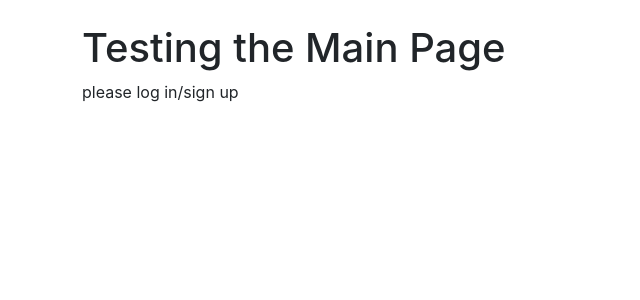
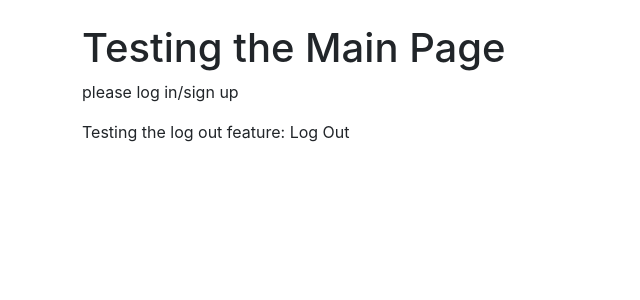
Before and after one commit to Charan-Karthik/MERN-Auth-Practice, a React (Create React App) app in the folder client/: page / in a window 1280 px wide. Shown: the top 300 px of the page, without its empty margins (0-640 px from the left). Built offline with nearby package versions, Linux system fonts and the light colour scheme.

Commit message:
log out functionality

```diff
--- a/client/src/views/MainPage.jsx
+++ b/client/src/views/MainPage.jsx
@@ -4,6 +4,7 @@ import jwt from 'jwt-decode'
 const MainPage = () => {
 
     const [loggedInUser, setLoggedInUser] = useState(null)
+    // const [logOutAction, setLogOutAction] = useState(false)
 
     useEffect(() => {
         const token = localStorage.getItem('token')
@@ -18,11 +19,19 @@ const MainPage = () => {
         }
     }, [])
 
+    const logout = () => {
+        console.log("i've been clicked")
+        localStorage.removeItem('token')
+        setLoggedInUser(null)
+    }
+
     return (
         <div>
             <h1>Testing the Main Page</h1>
 
             { loggedInUser ? <h5>logged in user's username: {loggedInUser}</h5> : <p>please log in/sign up</p>}
+
+            <p>Testing the log out feature: <span onClick={() => logout()}>Log Out</span></p>
         </div>
     )
 }
```
